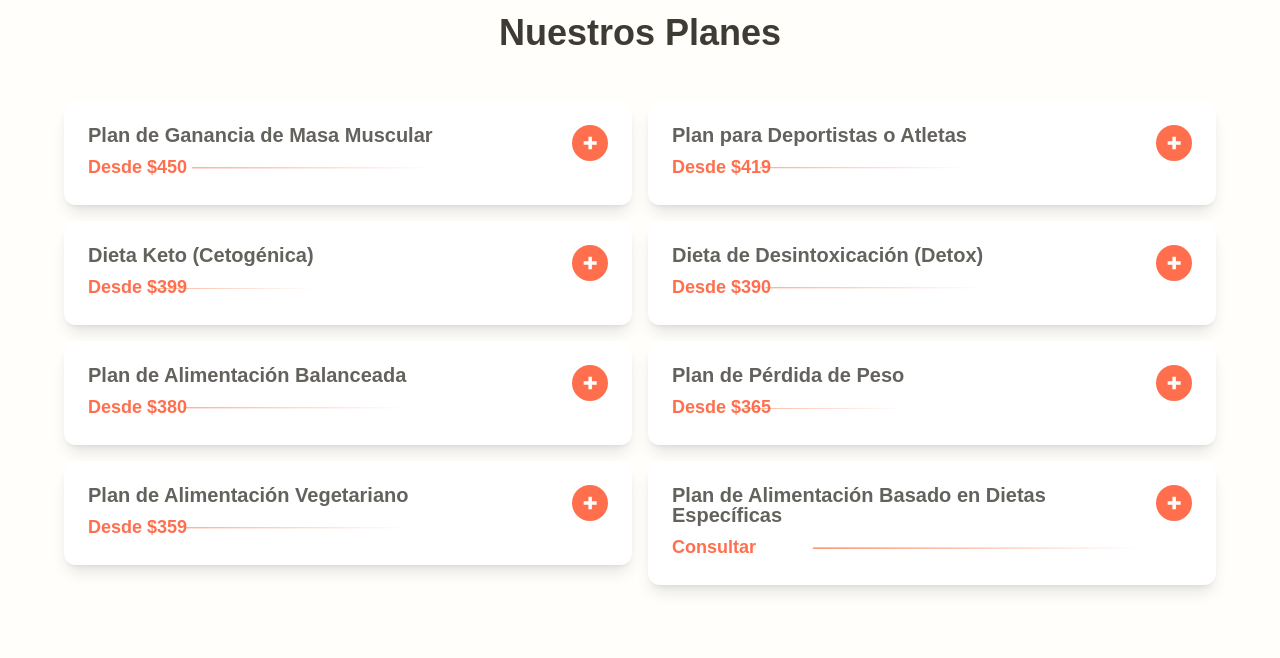
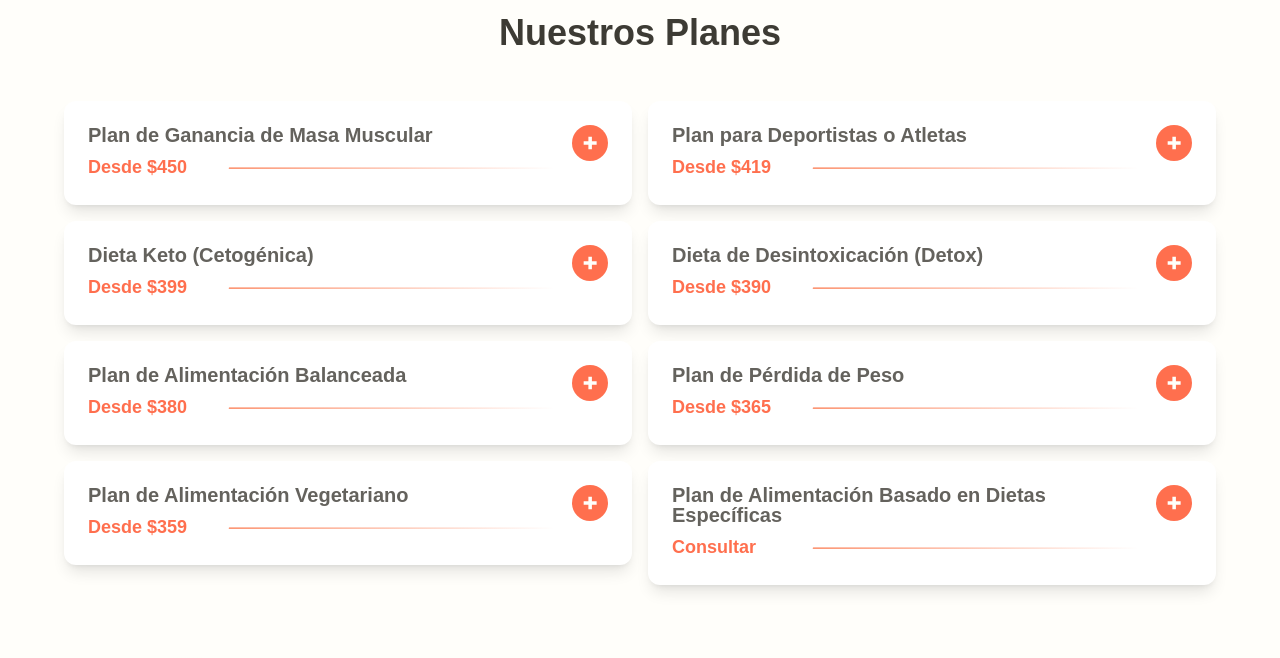
Before and after one commit to agencia-buffalo/mejor-casero-dev, a website: page src/pages/precios.html in a window 1280 px wide. Shown: the part 1020-1678 px from the top of the page. Drawn offline with Linux system fonts and the light colour scheme.

Commit message:
updated precios

```diff
--- a/src/pages/precios.html
+++ b/src/pages/precios.html
@@ -203,7 +203,7 @@ bg-[url('./img/home-bg-blur.svg')] bg-no-repeat bg-cover bg-left-top">
                     <article class="accordionItem bg-white rounded-xl p-6 shadow-lg">
                         <div class="accordionHeader flex justify-between gap-4 cursor-pointer">
                             <!-- titulo + precio -->
-                            <div class="relative">
+                            <div class="relative flex-auto">
                                 <h3 class="font-bold text-mc-base/80 text-xl leading-none mb-2">Plan de Ganancia de Masa Muscular</h3>
                                 <div class="relative">
                                     <p class="font-bold text-mc-primary text-lg">
@@ -285,7 +285,7 @@ bg-[url('./img/home-bg-blur.svg')] bg-no-repeat bg-cover bg-left-top">
                     <article class="accordionItem bg-white rounded-xl p-6 shadow-lg">
                         <div class="accordionHeader flex justify-between gap-4 cursor-pointer">
                             <!-- titulo + precio -->
-                            <div class="relative">
+                            <div class="relative flex-auto">
                                 <h3 class="font-bold text-mc-base/80 text-xl leading-none mb-2">Plan para Deportistas o Atletas</h3>
                                 <div class="relative">
                                     <p class="font-bold text-mc-primary text-lg">
@@ -367,7 +367,7 @@ bg-[url('./img/home-bg-blur.svg')] bg-no-repeat bg-cover bg-left-top">
                     <article class="accordionItem bg-white rounded-xl p-6 shadow-lg">
                         <div class="accordionHeader flex justify-between gap-4 cursor-pointer">
                             <!-- titulo + precio -->
-                            <div class="relative">
+                            <div class="relative flex-auto">
                                 <h3 class="font-bold text-mc-base/80 text-xl leading-none mb-2">Dieta Keto (Cetogénica)</h3>
                                 <div class="relative">
                                     <p class="font-bold text-mc-primary text-lg">
@@ -449,7 +449,7 @@ bg-[url('./img/home-bg-blur.svg')] bg-no-repeat bg-cover bg-left-top">
                     <article class="accordionItem bg-white rounded-xl p-6 shadow-lg">
                         <div class="accordionHeader flex justify-between gap-4 cursor-pointer">
                             <!-- titulo + precio -->
-                            <div class="relative">
+                            <div class="relative flex-auto">
                                 <h3 class="font-bold text-mc-base/80 text-xl leading-none mb-2">Dieta de Desintoxicación (Detox)</h3>
                                 <div class="relative">
                                     <p class="font-bold text-mc-primary text-lg">
@@ -531,7 +531,7 @@ bg-[url('./img/home-bg-blur.svg')] bg-no-repeat bg-cover bg-left-top">
                     <article class="accordionItem bg-white rounded-xl p-6 shadow-lg">
                         <div class="accordionHeader flex justify-between gap-4 cursor-pointer">
                             <!-- titulo + precio -->
-                            <div class="relative">
+                            <div class="relative flex-auto">
                                 <h3 class="font-bold text-mc-base/80 text-xl leading-none mb-2">Plan de Alimentación Balanceada</h3>
                                 <div class="relative">
                                     <p class="font-bold text-mc-primary text-lg">
@@ -613,7 +613,7 @@ bg-[url('./img/home-bg-blur.svg')] bg-no-repeat bg-cover bg-left-top">
                     <article class="accordionItem bg-white rounded-xl p-6 shadow-lg">
                         <div class="accordionHeader flex justify-between gap-4 cursor-pointer">
                             <!-- titulo + precio -->
-                            <div class="relative">
+                            <div class="relative flex-auto">
                                 <h3 class="font-bold text-mc-base/80 text-xl leading-none mb-2">Plan de Pérdida de Peso</h3>
                                 <div class="relative">
                                     <p class="font-bold text-mc-primary text-lg">
@@ -695,7 +695,7 @@ bg-[url('./img/home-bg-blur.svg')] bg-no-repeat bg-cover bg-left-top">
                     <article class="accordionItem bg-white rounded-xl p-6 shadow-lg">
                         <div class="accordionHeader flex justify-between gap-4 cursor-pointer">
                             <!-- titulo + precio -->
-                            <div class="relative">
+                            <div class="relative flex-auto">
                                 <h3 class="font-bold text-mc-base/80 text-xl leading-none mb-2">Plan de Alimentación Vegetariano</h3>
                                 <div class="relative">
                                     <p class="font-bold text-mc-primary text-lg">
@@ -777,7 +777,7 @@ bg-[url('./img/home-bg-blur.svg')] bg-no-repeat bg-cover bg-left-top">
                     <article class="accordionItem bg-white rounded-xl p-6 shadow-lg">
                         <div class="accordionHeader flex justify-between gap-4 cursor-pointer">
                             <!-- titulo + precio -->
-                            <div class="relative">
+                            <div class="relative flex-auto">
                                 <h3 class="font-bold text-mc-base/80 text-xl leading-none mb-2">Plan de Alimentación Basado en Dietas Específicas</h3>
                                 <div class="relative">
                                     <p class="font-bold text-mc-primary text-lg">
```
